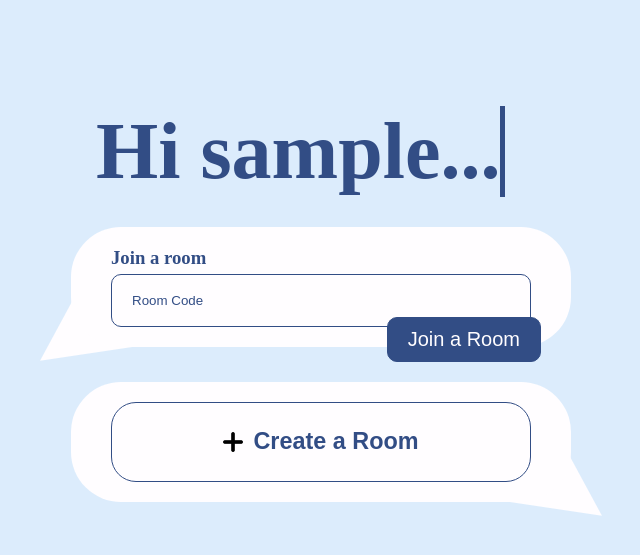
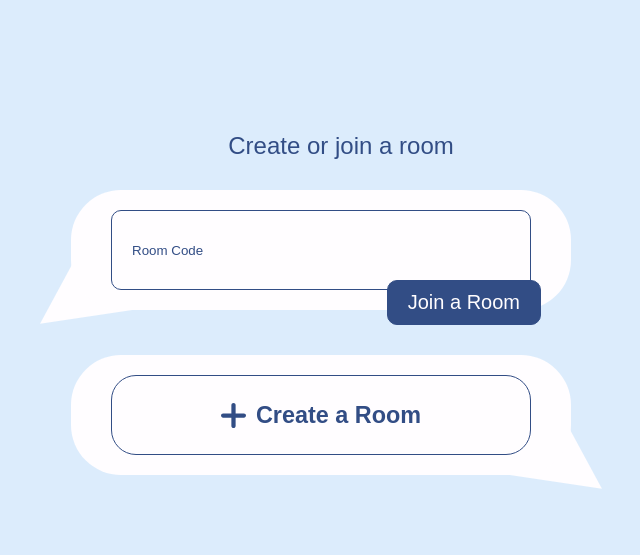
Before and after one commit to athomas97/chatroom_app, a Flask app: page /chatroom in a window 1280 px wide. Shown: the part 89-644 px from the top of the page, without its empty margins (319-959 px from the left). Run offline with Flask 3, Linux system fonts and the light colour scheme; the visitor is signed in with stand-in values (Sample User, id 1); some libraries are stand-ins or nearby versions; some web fonts are replaced.

Commit message:
updated styling for chatroom page, change primary button animation, and removed popup animation for the container div on login/register pages- #11
* updated styling for chatroom page

* moved chatroom header to the right to line up with chat bubbles

* updated spacing between chat bubbles in chatroom.html

* updated styling on room page

* updated styling for chatroom page, change primary button animation, and removed popup animation for the container div on login/register pages

* updating spacing of popup-container on login/register pages

---------

Co-authored-by: Ally <athomas97@gmail.com>

```diff
--- a/forms.py
+++ b/forms.py
@@ -15,7 +15,7 @@ class RegisterForm(FlaskForm):
     )
     submit = SubmitField(
         label="Register",
-        render_kw={"class": "primary-btn"},
+        render_kw={"class": "primary-btn popup-btn"},
     )
 
     def validate_username(self, username):
@@ -37,5 +37,5 @@ class LoginForm(FlaskForm):
     )
     submit = SubmitField(
         label="Login",
-        render_kw={"class": "primary-btn"},
+        render_kw={"class": "primary-btn popup-btn"},
     )
--- a/static/css/style.css
+++ b/static/css/style.css
@@ -112,9 +112,17 @@ h3 {
     cursor: pointer;
     align-self: flex-start;
     width: fit-content;
+}
 
+.popup-btn {
+    box-shadow: 0px 0px 0px var(--dark-blue);
+    transform: translateX(0px);
+    transform: translateY(0px);
+    transition: box-shadow 0.2s ease,
+                transform 0.2s ease;
     &:hover {
-        opacity: 0.9;
+        box-shadow: 10px 10px 0px var(--dark-blue);
+        transform: translate(-5px, -5px);
     }
 }
 
@@ -163,18 +171,10 @@ form {
     width: fit-content;
     border: 2px solid var(--medium-blue);
     border-radius: 30px;
-    box-shadow: 10px 10px 0px var(--medium-blue);
+    box-shadow: 20px 20px 0px var(--medium-blue);
     margin-right: 34px;
-    margin-bottom: 10px;
-    transform: translateX(0px);
-    transform: translateY(0px);
-    transition: box-shadow 0.2s ease,
-                transform 0.2s ease;
+    margin-bottom: 20px;
 
-    &:hover {
-        box-shadow: 20px 20px 0px var(--medium-blue);
-        transform: translate(-10px, -10px);
-    }
     h2, form, a {
         width: 100%;
     }
@@ -298,12 +298,6 @@ form {
   clip-path: circle(50% at center);
 }
 
-.text-bubble-container {
-    display: flex;
-    flex-direction: column;
-    gap: 20px;
-}
-
 .text-bubble {
     display: flex;
     flex-direction: column;
@@ -329,6 +323,10 @@ form {
         color: var(--medium-blue);
         background-color: var(--white);
         border-radius: 25px;
+    }
+    .create-btn .icon {
+        width: 25px;
+        height: 25px;
     }
     button {
         display: flex;
--- a/templates/chatroom.html
+++ b/templates/chatroom.html
@@ -2,23 +2,18 @@
 {% block content %}
 {% include "navbar.html" %}
 <form method="post" class="container">
-    <div class="typing-container" style="margin-left: 25px;">
-        <h1 class="typing-header">Hi {{ current_user.username }}...</h1>
-    </div>
-    <div class="text-bubble-container">
+    <h2 style="margin-left: 40px;">Create or join a room</h2>
     <div class="text-bubble">
         <div class="triangle-left"></div>
-            <h3>Join a room</h3>
         <input type="text" placeholder="Room Code" name="code" value="{{ code }}"/>
-            <button class="primary-btn join-btn" type="submit" name="join">Join a Room</button>
+        <button class="primary-btn join-btn popup-btn" type="submit" name="join">Join a Room</button>
     </div>
     <div class="text-bubble">
         <div class="triangle-right"></div>
         <button class="create-btn" type="submit" name="create">
-                <img src="/static/images//png/create.png" alt="logout icon" class="icon">
+            <img src="/static/images/svg/create.svg" alt="logout icon" class="icon">
             <h3>Create a Room</h3>
         </button>
-        </div>
     </div>
     {% if error %}
     <p>{{ error }}</p>
```
Also changed, not shown: static/images/png/create.png (deleted), static/images/svg/create.svg (added). Lines whose indentation alone changed are shown as unchanged.
